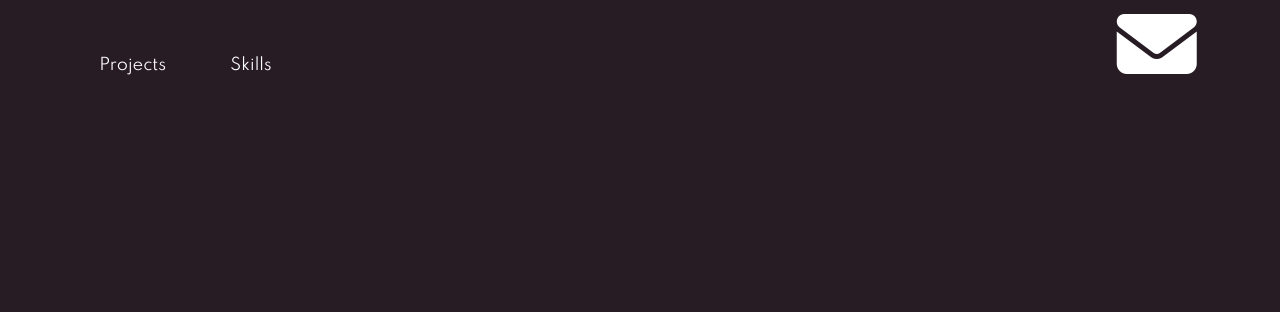
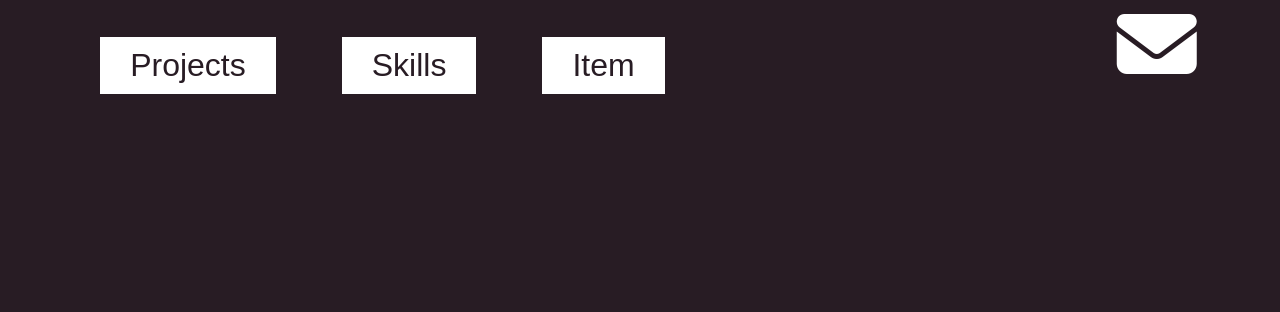
Before and after one commit to LoboAdrian/portfolio, a plain HTML site: page index.html in a window 1280 px wide. Shown: the part 504-816 px from the top of the page. Drawn offline with Linux system fonts and the light colour scheme.

Commit message:
button animatoins

```diff
--- a/index.html
+++ b/index.html
@@ -1,6 +1,5 @@
 <!DOCTYPE html>
 <html lang="en">
-
   <head>
     <meta charset="UTF-8" />
     <meta http-equiv="X-UA-Compatible" content="IE=edge" />
@@ -15,14 +14,14 @@
 
   <body>
     <div class="main">
-
       <div class="title-container">
         <h1 class="name">Adrian Lobo</h1>
 
         <div class="nav">
           <ul class="navlist">
-            <li class="navitem">Projects</li>
-            <li class="navitem">Skills</li>
+            <li class="navitem"><button class="btn">Projects</button></li>
+            <li class="navitem"><button class="btn">Skills</button></li>
+            <li class="navitem"><button class="btn">Item</button></li>
           </ul>
         </div>
       </div>
@@ -51,8 +50,6 @@
           </li>
         </ul>
       </div>
-
     </div>
   </body>
-
 </html>
--- a/style.css
+++ b/style.css
@@ -37,6 +37,23 @@ ul {
   margin-right: 4rem;
 }
 
+.btn {
+  font-size: 32px;
+  background-color: white;
+  color: #281c24;
+  border: 1px solid #281c24;
+  padding: 10px 30px;
+}
+
+.btn:hover {
+  transition-duration: 0.6s;
+  font-size: 32px;
+  background-color: #281c24;
+  color: white;
+  border: 1px solid white;
+  padding: 10px 30px;
+}
+
 /***! Socials ***/
 
 .fab,
```
